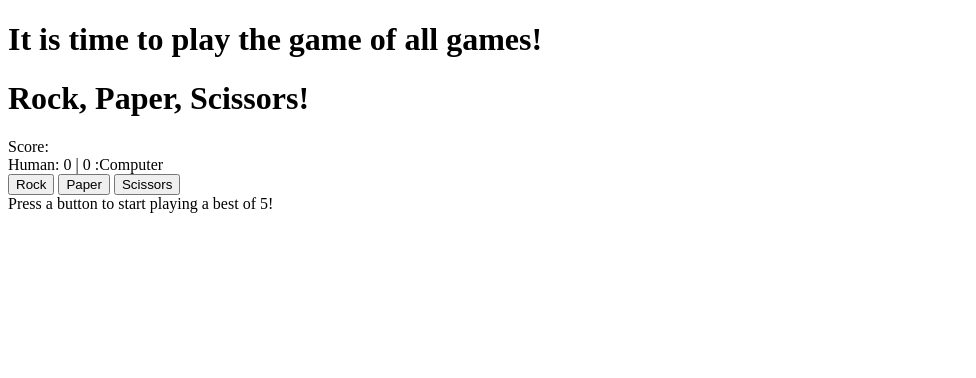
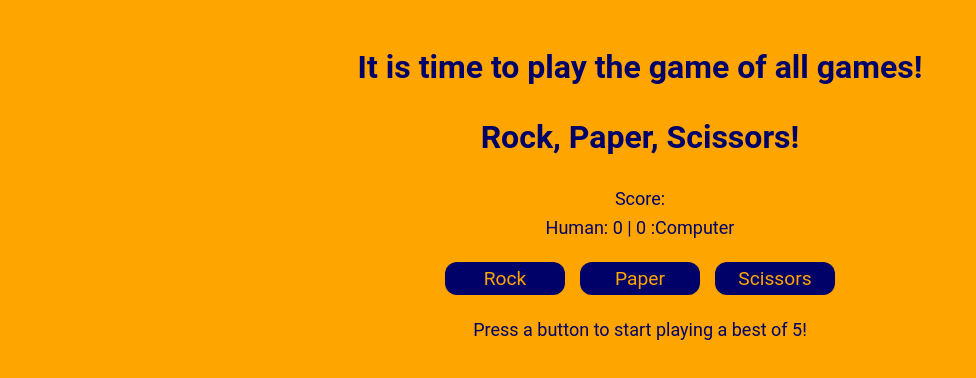
Before and after one commit to YepJared/rock-paper-scissors-js, a plain HTML site: page index.html in a window 1280 px wide. Shown: the whole page, without its empty margins (0-976 px from the left). Drawn offline with Linux system fonts and the light colour scheme.

Commit message:
Update styles for rock paper scissors game

```diff
--- a/index.html
+++ b/index.html
@@ -5,20 +5,23 @@
     <meta name="viewport" content="width=device-width, initial-scale=1.0">
     <title>Rock, Paper, or Scissors?</title>
     <script defer src="./script.js"></script>
+    <link rel="stylesheet" href="./style.css">
 </head>
 <body>
-    <h1 class="header">It is time to play the game of all games!</h1>
-    <h1 class="header">Rock, Paper, Scissors!</h1>
+    <div class="header">
+        <h1>It is time to play the game of all games!</h1>
+        <h1>Rock, Paper, Scissors!</h1>
+    </div>
     <div class="current-score">
         <div class="text">Score:</div>
-        <div class="score">Human: 0 | 0 :Computer</div>
+        <div class="score text">Human: 0 | 0 :Computer</div>
     </div>
     <div class="button-holder">
         <button class="game-button" id="rock">Rock</button>
         <button class="game-button" id="paper">Paper</button>
         <button class="game-button" id="scissors">Scissors</button>
     </div>
-    <div class="round-results">Press a button to start playing a best of 5!</div>
+    <div class="round-results text">Press a button to start playing a best of 5!</div>
     <div class="game-over"></div>
 </body>
 </html>
--- /dev/null
+++ b/style.css
@@ -0,0 +1,70 @@
+* {
+    content: border-box;
+    margin: 0;
+    font-family: 'Roboto', sans-serif;
+    color: #000069;
+    background-color: orange;
+}
+
+body {
+    display: flex;
+    flex-direction: column;
+    padding: 6vh 10%;
+    align-items: center;
+    gap: 1vh;
+}
+
+.header {
+    display: flex;
+    flex-direction: column;
+    align-items: center;
+    justify-content: center;
+    gap: 4vh;
+    margin-bottom: 3vh;
+}
+
+.current-score,
+.game-over {
+    display: flex;
+    flex-direction: column;
+    align-items: center;
+    justify-content: center;
+    gap: 1vh;
+}
+
+.button-holder {
+    display: flex;
+    gap: 15px;
+    margin: 2vh 0;
+}
+
+button {
+    background-color: #000069;
+    color: orange;
+    border-radius: 12px;
+    width: 15vh;
+    padding: 5px;
+    border: none;
+    font-size: larger;
+}
+
+.text {
+    font-size: large;
+}
+
+.round-results {
+    margin-bottom: 3vh;
+}
+
+.game-over .text {
+    font-weight: bold;
+    font-size: larger;
+}
+
+.new-game-button {
+    font-weight: bold;
+    border: 5px solid #000069;
+    background-color: orange;
+    color: #000069;
+    width: 20vh;
+}
```
